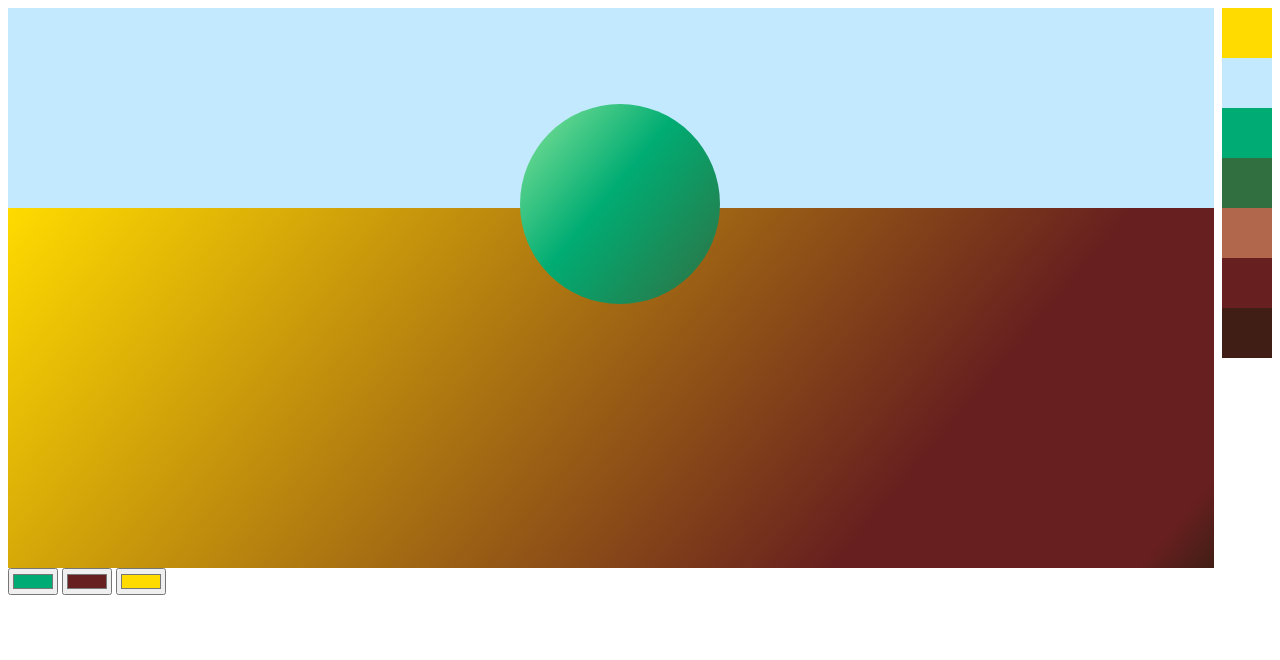
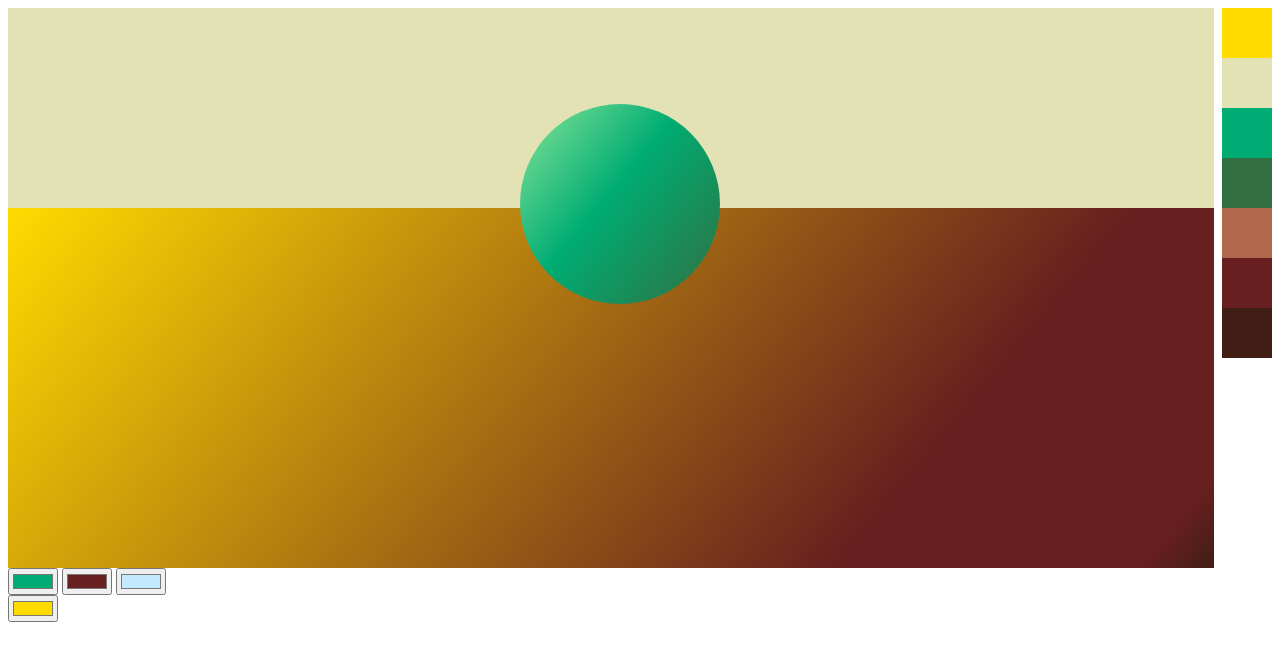
Before and after one commit to celltowertrees/painting-simulator, a SvelteKit app: page / in a window 1280 px wide. Shown: the top 660 px of the page. Built offline with nearby package versions, Linux system fonts and the light colour scheme.

Commit message:
more stuff

```diff
--- a/src/lib/components/sphere.svelte
+++ b/src/lib/components/sphere.svelte
@@ -3,9 +3,11 @@
 
     export let light;
     export let base;
-    export let shadows;
+    export let shadow;
 
     $: palette = {
+        base: base,
+        shadow: shadow,
         // shadow: chroma.mix(initial.groundBase, getShadow(initial.sphereBase), 0.85, 'lab'), // account for reflection of ground here IF bg is brighter than object
         light: getLight(light, base)
     }
@@ -13,8 +15,8 @@
 
 <div class="sphere" style="
     --light: {palette.light};
-    --base: {base};
-    --shadow: {shadows};
+    --base: {palette.base};
+    --shadow: {palette.shadow};
 "></div>
 
 <style>
--- a/src/lib/utils/mixers.js
+++ b/src/lib/utils/mixers.js
@@ -1,10 +1,10 @@
 import chroma from 'chroma-js';
 
-export function getLight(background, baseColor) {
+export function getLight(light, baseColor) {
 // if ambient background is lighter than n
 // return brightened color mixed with background
 // else return brightened color
-    return chroma.mix(background, baseColor, 0.85, 'lab').brighten();
+    return chroma.mix(light, baseColor, 0.85, 'lab').brighten();
 }
 
 export function getShadow(baseColor) {
--- a/src/routes/+page.svelte
+++ b/src/routes/+page.svelte
@@ -10,7 +10,7 @@
     groundBase: '#671f1f',
   }
 
-  $: skyBase = initial.skyBase
+  $: skyBase = chroma.mix(initial.sunlight, initial.skyBase);
 
   $: shadows = {
     sphere: chroma.mix(initial.groundBase, getShadow(initial.sphereBase), 0.85, 'lab'), // account for reflection of ground here IF bg is brighter than object
@@ -23,7 +23,7 @@
 
   $: palette = [
     initial.sunlight,
-    initial.skyBase,
+    skyBase,
     initial.sphereBase,
     shadows.sphere,
     light.ground,
@@ -43,7 +43,7 @@
       <div class="item-1">
         <Sphere
             light={initial.sunlight}
-            shadows={shadows.sphere}
+            shadow={shadows.sphere}
             base={initial.sphereBase}
         />
       </div>
@@ -63,10 +63,14 @@
 </div>
 
 <div class="control-panel">
-    <div class="controls">
+    <div class="basecolor-controls">
         <input type="color" bind:value={initial.sphereBase} />
         <input type="color" bind:value={initial.groundBase} />
-        <input type="color" bind:value={initial.sunlight} />
+        <input type="color" bind:value={initial.skyBase} />
+    </div>
+    <div class="sunlight-controls">
+        <!-- <input type="range" min="0" max="100" bind:value={initial.sunlight} /> -->
+         <input type="color" bind:value={initial.sunlight} />
     </div>
 </div>
 
@@ -109,8 +113,7 @@
 }
 
 .control-panel {
-  display: flex;
-  justify-content: space-between;
+
 }
 
 .palette {
```
